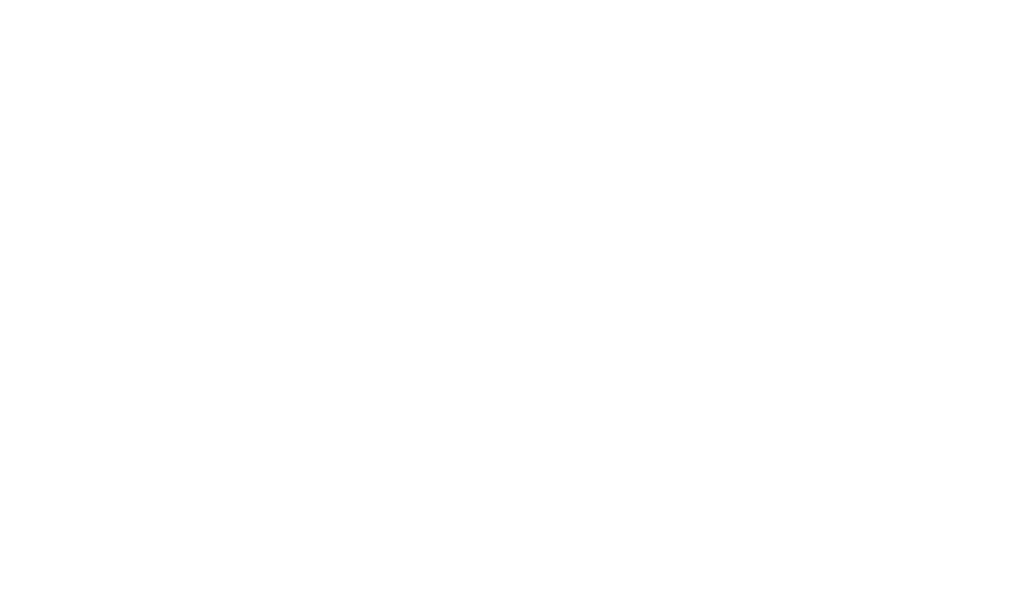
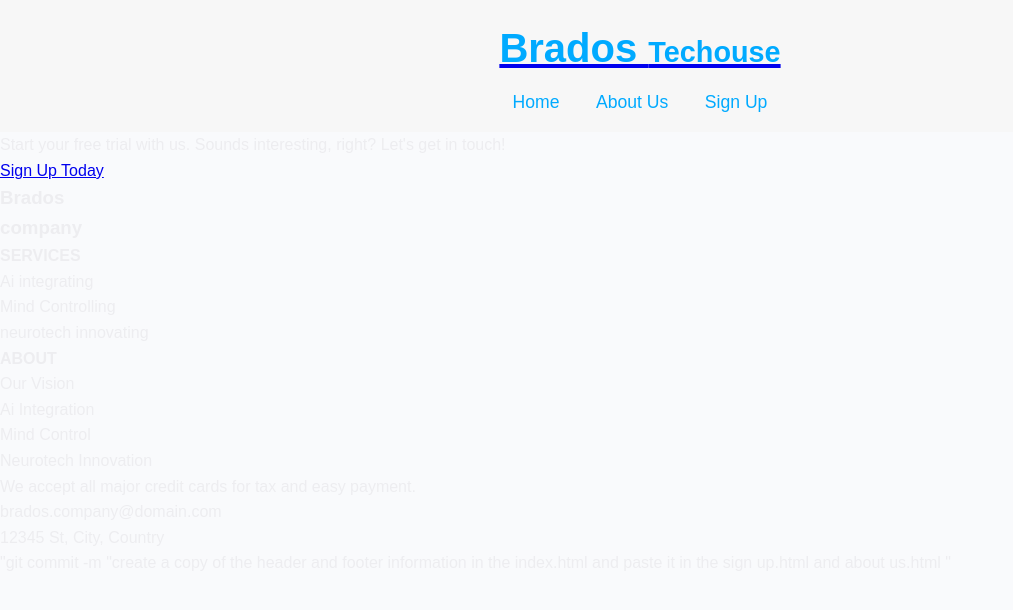
Before and after one commit to Paula2416/bradosclub, a plain HTML site: page about us.html in a window 1280 px wide. Shown: the whole page, without its empty margins (0-1013 px from the left). Drawn offline with Linux system fonts and the light colour scheme.

Commit message:
add images to the image folder in the assets folder

```diff
--- a/about us.html
+++ b/about us.html
@@ -0,0 +1,58 @@
+<!DOCTYPE html>
+<html lang="en">
+
+<head>
+    <meta name="viewport" content="width=device-width, initial-scale=1.0">
+    <meta name="description" content="changing the future with minds">
+    <link rel="stylesheet" href="css/style.css">
+    <title>Future of Minds</title>
+</head>
+<body>
+    <header>
+        <a href="index.html">
+            <h1 class="logo">Brados
+                <span>Techouse</span>
+            </h1>
+        </a>
+        <nav>
+            <ul class="nav-list">
+                <li><a href="index.html" class="hover">Home</a></li>
+                <li><a href="about us.html" class="hover">About Us</a></li>
+                <li><a href="sign up.html" class="hover">Sign Up</a></li>
+            </ul>
+        </nav>
+    </header>
+
+<section class="call-to-action">
+    <p>Start your free trial with us. Sounds interesting, right? Let's get in touch!</p>
+    <a href="sign up.html" class="button">Sign Up Today</a>
+</section>
+<footer>
+    <div class="container">
+        <div class="footer-left">
+            <h3>Brados
+                <br>company</h3>
+        </div>
+        <div class="footer-center">
+            <h4>SERVICES</h4>
+            <p> Ai integrating</p>
+            <p>Mind Controlling</p>
+            <p>neurotech innovating</p>
+        </div>
+        <div class="footer-right">
+            <h4>ABOUT</h4>
+            <p>Our Vision</p>
+            <p>Ai Integration</p>
+            <p>Mind Control</p>
+            <p>Neurotech Innovation</p>
+        </div>
+        <div class="footer-bottom">
+            <p>We accept all major credit cards for tax and easy payment.</p>
+            <p>brados.company@domain.com</p>
+            <p>12345 St, City, Country</p>
+        </div>
+    </div>
+</footer>
+</body>
+"git commit -m "create a copy of the header and footer information in the index.html and paste it in the sign up.html and about us.html "
+</html>
--- a/css/style.css
+++ b/css/style.css
@@ -6,14 +6,14 @@
 }
 
 body {
-    background-color: #106ce4;
+    background-color: #f9fafc;
     color: #ededf0;
     line-height: 1.6;
 }
 
 /* header styles */
 header {
-    background-color: #0888f0;
+    background-color: #f7f7f7;
     color: #fff;
     padding: 1rem 0;
 }
```
Also changed, not shown: index.html (+49 -0 lines), sign up.html (+58 -0 lines), assets/images/Abstract Glowing Polygonal Head Background Neurons Stock Illustration 755265205 _ Shutterstock.jpg (added), assets/images/Midjourney(1).jpg (added), assets/images/Mind control_ Scientists can now make people alter their prejudices and belief in God.jpg (added), assets/images/Unleash Your Mind's Potential_ The Fusion of Human Intelligence and AI.jpg (added), assets/images/Why AI May Never Fully Replace Programmers_ The Human Element in Software Development.jpg (added), assets/images/ai.jpg (added), assets/images/hero.jpg (added), assets/images/midjourney.jpg (added), assets/images/mind control.jpg (added), 1 other file.
